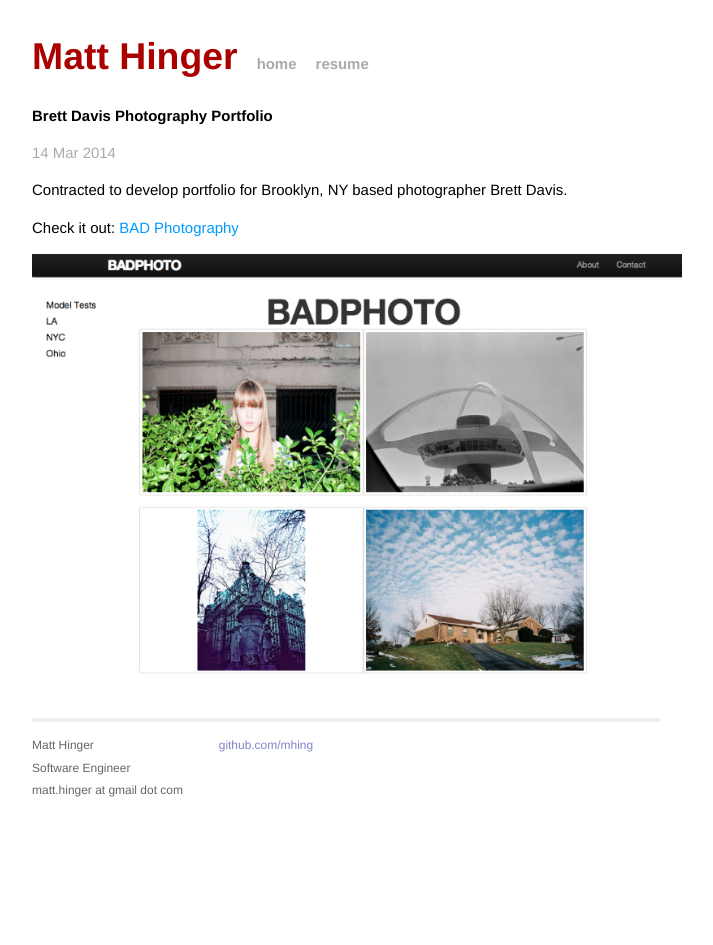
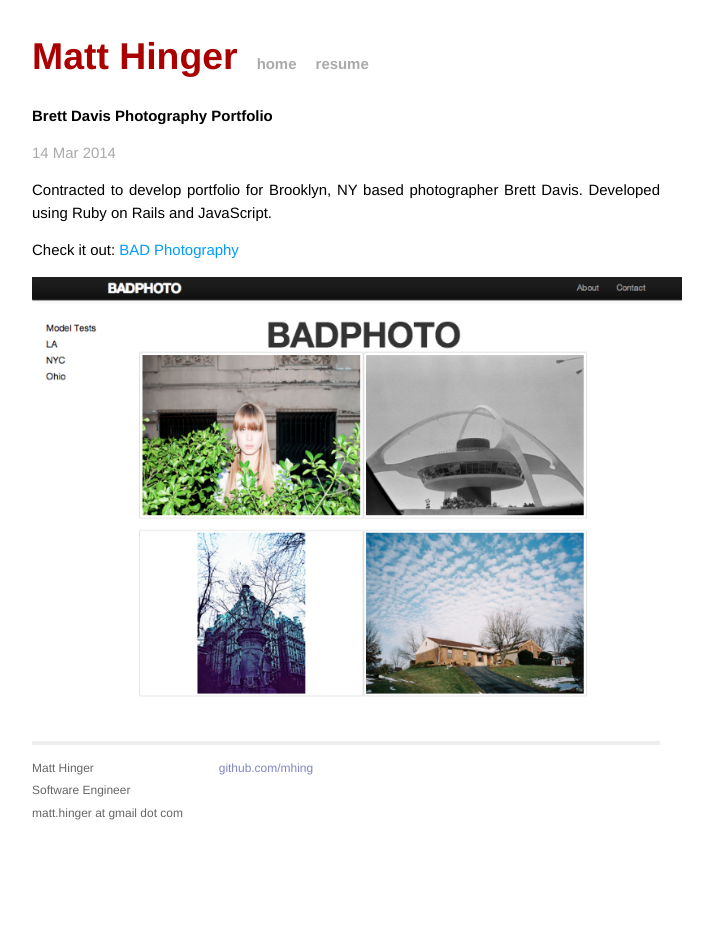
Before and after one commit to mhing/mhing.github.io, a Jekyll site: the page built from _posts/2014-03-14-brett-davis-photography.markdown, in a window 1280 px wide. Shown: the whole page, without its empty margins (294-1007 px from the left). Built offline with Jekyll 4.4.1, drawn with Linux system fonts in a browser that asks for light colours; Markdown is read by kramdown in place of the engine named in the settings.

Commit message:
Updated description of projects

```diff
--- a/_posts/2014-03-14-brett-davis-photography.markdown
+++ b/_posts/2014-03-14-brett-davis-photography.markdown
@@ -5,7 +5,7 @@ date:   2014-03-14 13:00:00
 categories: jekyll update
 ---
 
-Contracted to develop portfolio for Brooklyn, NY based photographer Brett Davis.
+Contracted to develop portfolio for Brooklyn, NY based photographer Brett Davis. Developed using Ruby on Rails and JavaScript.
 
 Check it out: [BAD Photography](https://badphoto.herokuapp.com/)
 
--- a/_posts/2014-04-02-brett-davis-photography-ember.markdown
+++ b/_posts/2014-04-02-brett-davis-photography-ember.markdown
@@ -5,7 +5,7 @@ date:   2014-04-02 20:00:00
 categories: jekyll update
 ---
 
-Updated version of photography portfolio using Ember.js.
+Updated version of Brooklyn, NY based photographer Brett Davis's portfolio using Ember.js.
 
 Check it out: [Brett Davis Photography](http://mhing.github.io/BrettDavisPhotography-Ember/#/)
 
```
Also changed, not shown: 1 other file.
